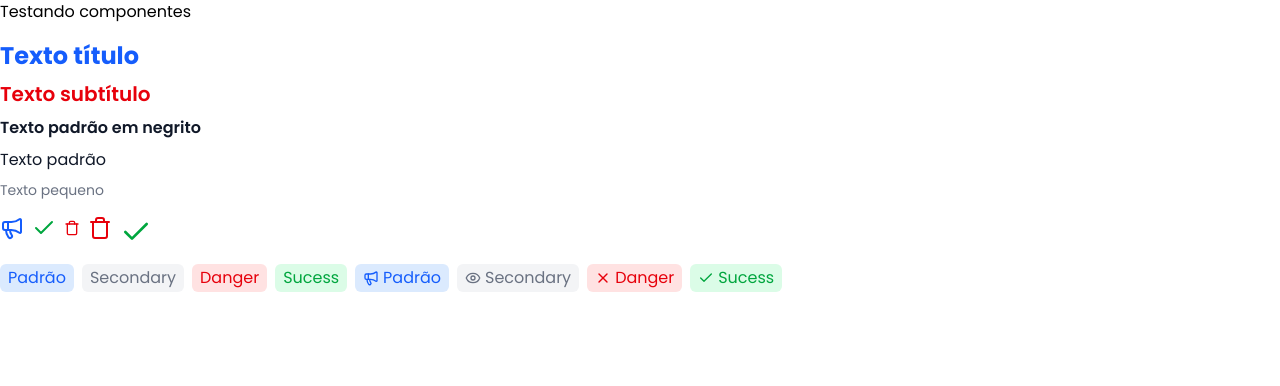
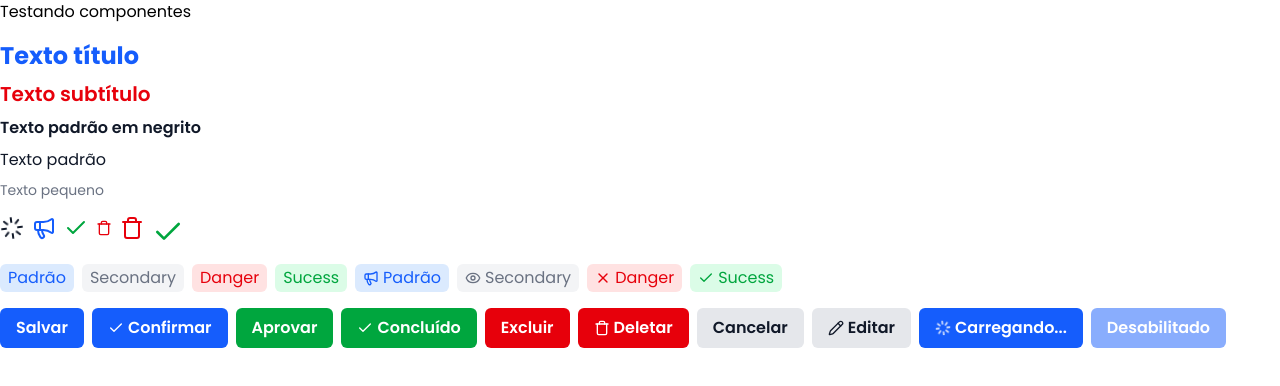
Before and after one commit to FelipeDuan/sistema-reclamacao-front, a React (Vite) app: page / in a window 1280 px wide. Shown: the top 386 px of the page. Built offline with nearby package versions, Linux system fonts and the light colour scheme.

Commit message:
feat: create Button component

```diff
--- a/src/App.tsx
+++ b/src/App.tsx
@@ -1,7 +1,19 @@
-import { Check, Eye, Megaphone, Trash, X } from "lucide-react";
+import {
+  Check,
+  CheckIcon,
+  Eye,
+  Loader,
+  Megaphone,
+  PencilIcon,
+  Plus,
+  Trash,
+  TrashIcon,
+  X,
+} from "lucide-react";
 import { Icon } from "./components/ui/icon";
 import { Text } from "./components/ui/text";
 import { Badge } from "./components/ui/badge";
+import { Button } from "./components/ui/button";
 
 export default function App() {
   return (
@@ -24,6 +36,7 @@ export default function App() {
         </div>
 
         <div className="flex gap-2">
+          <Icon svg={Loader} animate />
           <Icon svg={Megaphone} color={"primary"} />
           <Icon svg={Check} color={"success"} />
           <Icon svg={Trash} color={"danger"} size={"sm"} />
@@ -47,6 +60,40 @@ export default function App() {
             Sucess
           </Badge>
         </div>
+
+        <div className="flex gap-2">
+          <Button>Salvar</Button>
+
+          <Button variant="primary" icon={CheckIcon}>
+            Confirmar
+          </Button>
+
+          <Button variant="success">Aprovar</Button>
+
+          <Button variant="success" icon={CheckIcon}>
+            Concluído
+          </Button>
+
+          <Button variant="danger">Excluir</Button>
+
+          <Button variant="danger" icon={TrashIcon}>
+            Deletar
+          </Button>
+
+          <Button variant="secondary">Cancelar</Button>
+
+          <Button variant="secondary" icon={PencilIcon}>
+            Editar
+          </Button>
+
+          <Button variant="primary" loading>
+            Salvando
+          </Button>
+
+          <Button variant="primary" disabled>
+            Desabilitado
+          </Button>
+        </div>
       </div>
     </>
   );
--- /dev/null
+++ b/src/components/ui/button.tsx
@@ -0,0 +1,67 @@
+import { cva, cx, type VariantProps } from "class-variance-authority";
+import type React from "react";
+import { Text } from "./text";
+import { Icon } from "./icon";
+import { getButtonContentColor } from "../../helpers/utils";
+import { Loader } from "lucide-react";
+
+export const buttonVariants = cva(
+  "inline-flex items-center justify-center rounded-md cursor-pointer font-medium transition-colors gap-1",
+  {
+    variants: {
+      variant: {
+        primary: "bg-blue-600 hover:bg-blue-700",
+        secondary: "bg-gray-200 hover:bg-gray-300",
+        success: "bg-green-600 hover:bg-green-700",
+        danger: "bg-red-600 hover:bg-red-700",
+      },
+      size: {
+        sm: "px-3 py-1 text-sm",
+        md: "px-4 py-2 text-base",
+      },
+      disabled: {
+        true: "opacity-50 pointer-events-none",
+      },
+    },
+    defaultVariants: {
+      variant: "primary",
+      size: "md",
+      disabled: false,
+    },
+  }
+);
+
+interface ButtonProps
+  extends Omit<React.ComponentProps<"button">, "size" | "disabled">,
+    VariantProps<typeof buttonVariants> {
+  icon?: React.FC<React.ComponentProps<"svg">>;
+  loading?: boolean;
+}
+
+export function Button({
+  icon,
+  variant,
+  size,
+  disabled,
+  className,
+  children,
+  loading,
+  ...props
+}: ButtonProps) {
+  const contentColor = getButtonContentColor(variant ?? "primary");
+  const textColor = contentColor === "white" ? "text-white" : "text-gray-900";
+
+  return (
+    <button
+      disabled={disabled || loading}
+      className={cx(buttonVariants({ variant, size, disabled }), className)}
+      {...props}
+    >
+      {icon && !loading && <Icon svg={icon} className={textColor} size="sm" />}
+      {loading && <Icon svg={Loader} className={textColor} size="sm" animate />}
+      <Text variant="bodyBold" className={textColor}>
+        {loading ? "Carregando..." : children}
+      </Text>
+    </button>
+  );
+}
--- a/src/helpers/utils.ts
+++ b/src/helpers/utils.ts
@@ -1,7 +1,7 @@
 export type VariantType = "primary" | "success" | "danger" | "secondary";
 export type ColorType = "primary" | "success" | "danger" | "muted";
 
-export function getColorFromVariant(variant?: VariantType): ColorType {
+export function getColorFromVariant(variant: VariantType): ColorType {
   const colorMap: Record<VariantType, ColorType> = {
     primary: "primary",
     success: "success",
@@ -11,3 +11,17 @@ export function getColorFromVariant(variant?: VariantType): ColorType {
 
   return colorMap[variant as VariantType] ?? "primary";
 }
+
+export function getButtonContentColor(
+  variant?: VariantType
+): "white" | "default" {
+  switch (variant) {
+    case "primary":
+    case "danger":
+    case "success":
+      return "white";
+    case "secondary":
+    default:
+      return "default";
+  }
+}
```
